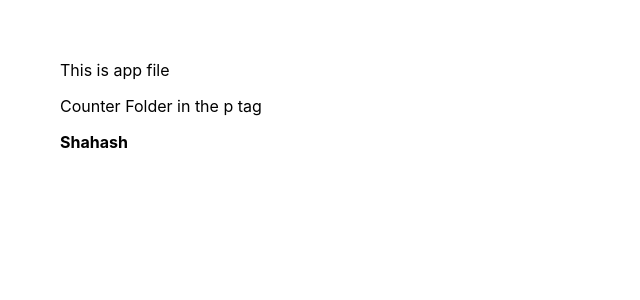
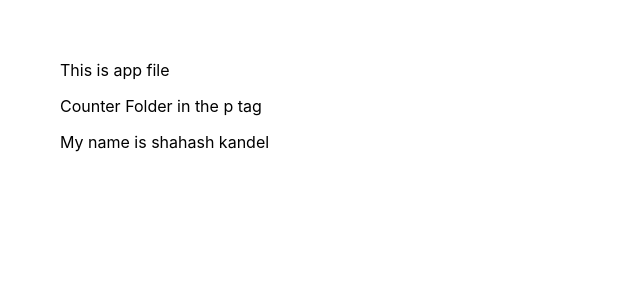
Before and after one commit to shahash11/Sample2, a React (Create React App) app: page / in a window 1280 px wide. Shown: the top 300 px of the page, without its empty margins (0-640 px from the left). Built offline with nearby package versions, Linux system fonts and the light colour scheme.

Commit message:
shahash kandel added in the Counter

```diff
--- a/src/components/Counter.js
+++ b/src/components/Counter.js
@@ -4,7 +4,7 @@ const Counter = () => {
   return (
     <div>
       <p>Counter Folder in the p tag</p>
-      <b>Shahash</b>
+      <p>My name is shahash kandel</p>
     </div>
   )
 }
```
